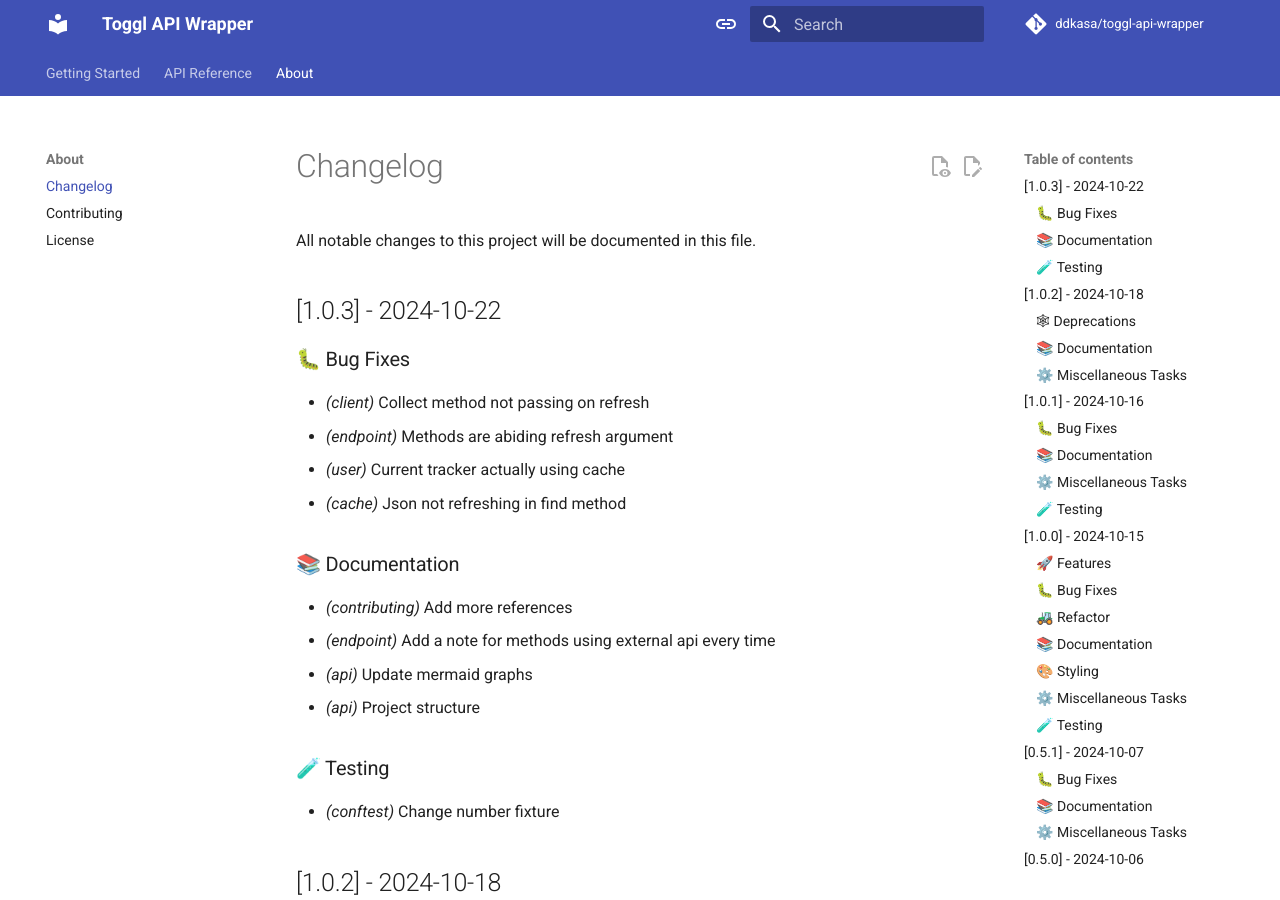
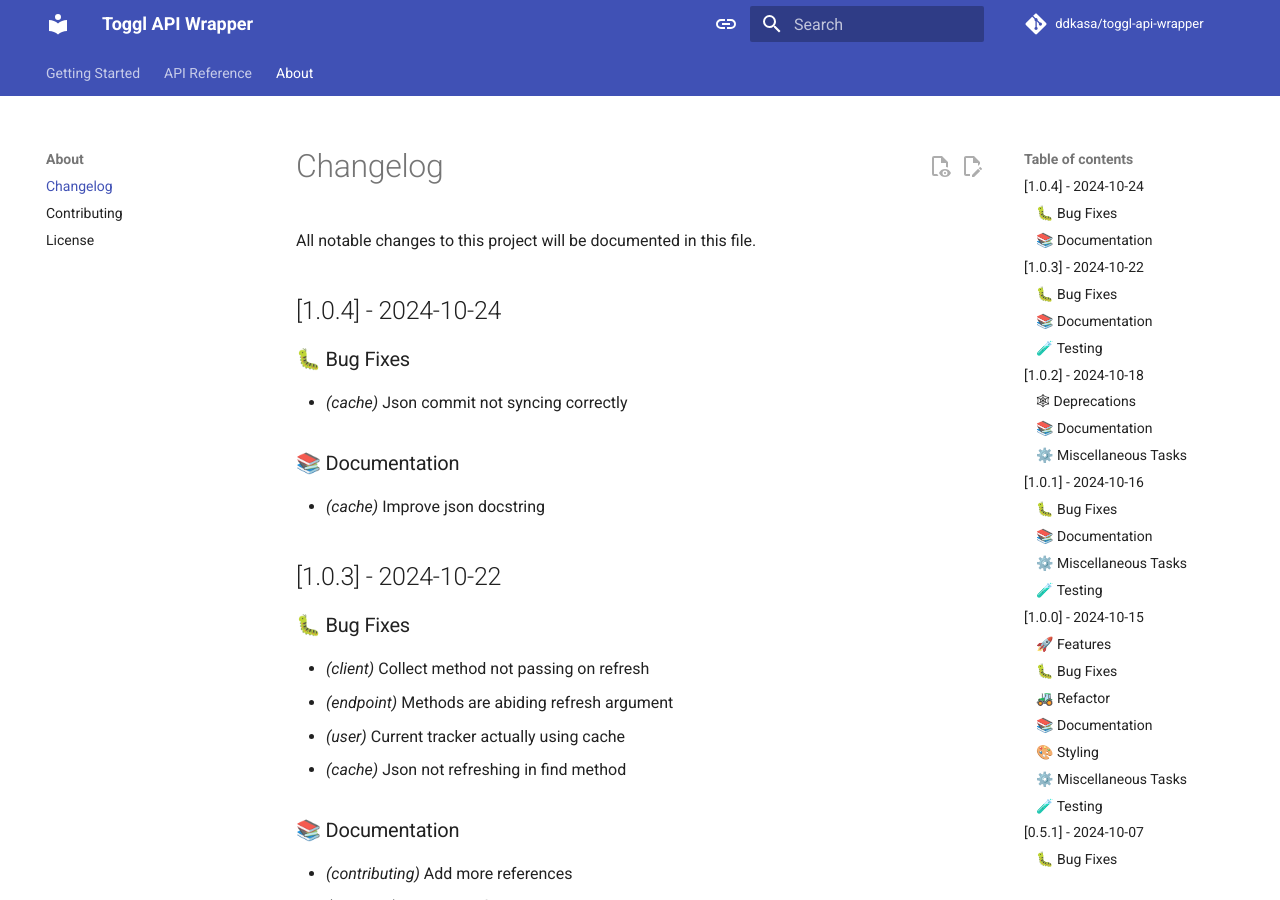
Before and after one commit to ddkasa/toggl-api-wrapper, an MkDocs documentation site: the page built from docs/CHANGELOG.md, in a window 1280 px wide and 900 px high. Built offline with MkDocs 1.6.1 and Material for MkDocs 9.7.7, drawn with Linux system fonts in a browser that asks for light colours; comment, search, counter and statistics services are not loaded.

Commit message:
chore(release): version 1.0.4
[no ci]

```diff
--- a/docs/CHANGELOG.md
+++ b/docs/CHANGELOG.md
@@ -1,6 +1,16 @@
 # Changelog
 
 All notable changes to this project will be documented in this file.
+
+## [1.0.4] - 2024-10-24
+
+### 🐛 Bug Fixes
+
+- *(cache)* Json commit not syncing correctly
+
+### 📚 Documentation
+
+- *(cache)* Improve json docstring
 
 ## [1.0.3] - 2024-10-22
 
--- a/pyproject.toml
+++ b/pyproject.toml
@@ -1,6 +1,6 @@
 [tool.poetry]
 name = "toggl-api-wrapper"
-version = "1.0.3"
+version = "1.0.4"
 description = "Simple Toggl API wrapper for non-premium features."
 authors = ["David Kasakaitis <davidkasakaitis@proton.me>"]
 license = "MIT"
--- a/toggl_api/version.py
+++ b/toggl_api/version.py
@@ -1 +1 @@
-version = "1.0.3"
+version = "1.0.4"
```
